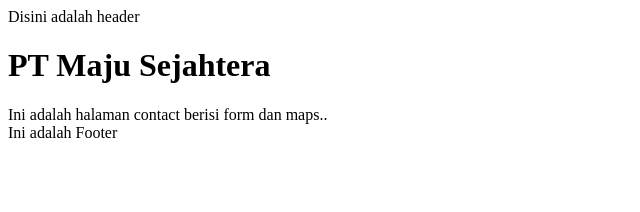
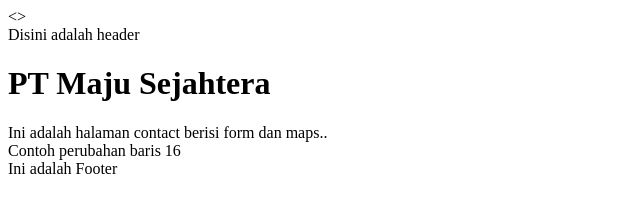
Before and after one commit to Tubagus90/CompanyProfile, a plain HTML site: page contact-us.html in a window 1280 px wide. Shown: the whole page, without its empty margins (0-640 px from the left). Drawn offline with Linux system fonts and the light colour scheme.

```diff
--- a/contact-us.html
+++ b/contact-us.html
@@ -5,7 +5,7 @@
     <meta name="viewport" content="width=device-width, initial-scale=1.0">
     <title>Latihan GIT</title>
 </head>
-<body>
+<>
 
     <header>Disini adalah header</header>
 
@@ -13,6 +13,8 @@
 
     <div>Ini adalah halaman contact berisi form dan maps..</div>
 
+    <div>Contoh perubahan baris 16</div>
+
     <footer>Ini adalah Footer</footer>
 
 </body>
```
